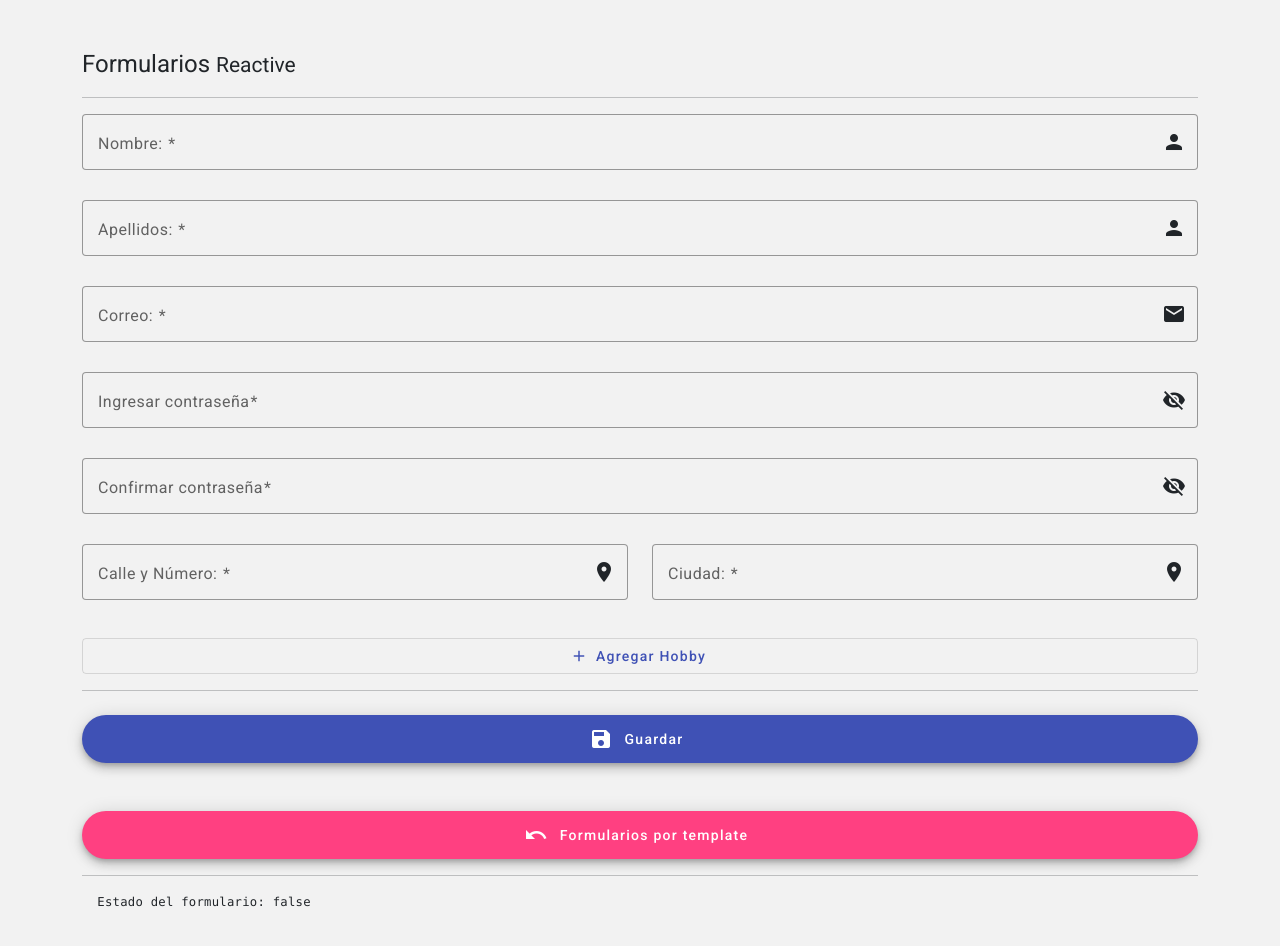
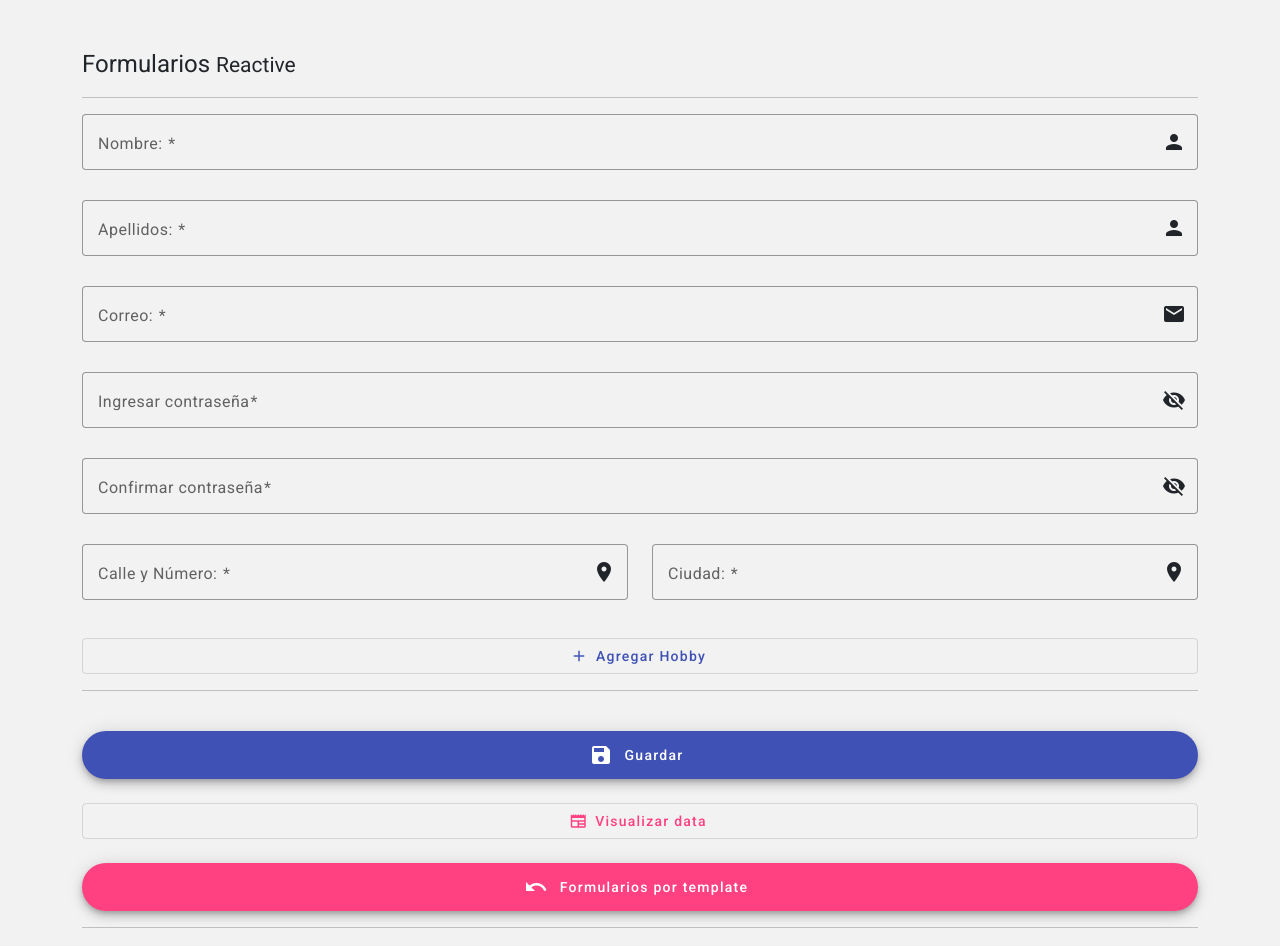
Before and after one commit to diegolin13/angular-forms, an Angular app: page / in a window 1280 px wide. Shown: the top 946 px of the page. Built offline with nearby package versions, Linux system fonts and the light colour scheme.

Commit message:
Se recibe data en componente para visuaizar data

```diff
--- a/src/app/app-routing.module.ts
+++ b/src/app/app-routing.module.ts
@@ -3,10 +3,12 @@ import { CommonModule } from '@angular/common';
 import { Routes, RouterModule } from '@angular/router';
 import { TemplateComponent } from './pages/template/template.component';
 import { ReactiveComponent } from './pages/reactive/reactive.component';
+import { DataReactiveComponent } from './pages/data-reactive/data-reactive.component';
 
 const routes: Routes = [
   {path: '', component: ReactiveComponent},
   {path: 'template', component: TemplateComponent},
+  {path: 'reactive-data', component: DataReactiveComponent},
   {path: '**', pathMatch: 'full', redirectTo: ''}
 ]
 
--- a/src/app/app.module.ts
+++ b/src/app/app.module.ts
@@ -8,12 +8,14 @@ import { AppRoutingModule } from './app-routing.module';
 import { BrowserAnimationsModule } from '@angular/platform-browser/animations';
 import { HttpClientModule } from '@angular/common/http';
 import { MaterialModule } from './material.module';
+import { DataReactiveComponent } from './pages/data-reactive/data-reactive.component';
 
 @NgModule({
   declarations: [
     AppComponent,
     TemplateComponent,
-    ReactiveComponent
+    ReactiveComponent,
+    DataReactiveComponent
   ],
   imports: [
     BrowserModule,
--- /dev/null
+++ b/src/app/pages/data-reactive/data-reactive.component.html
@@ -0,0 +1 @@
+<p>data-reactive works!</p>
--- /dev/null
+++ b/src/app/pages/data-reactive/data-reactive.component.ts
@@ -0,0 +1,21 @@
+import { Component, OnInit } from '@angular/core';
+import { ErrorsMessageService } from 'src/app/services/errors-message.service';
+import { ReactiveResponse } from 'src/interfaces/reactive-data.interface';
+
+@Component({
+  selector: 'app-data-reactive',
+  templateUrl: './data-reactive.component.html',
+  styleUrls: ['./data-reactive.component.css']
+})
+export class DataReactiveComponent implements OnInit {
+
+  public data: ReactiveResponse[] = [];
+
+  constructor(public dataService: ErrorsMessageService) {}
+  ngOnInit(): void {
+    this.data = this.dataService.data;
+    console.log(this.data);
+  }
+
+
+}
--- a/src/app/pages/reactive/reactive.component.html
+++ b/src/app/pages/reactive/reactive.component.html
@@ -110,15 +110,24 @@
 
     <button mat-fab extended color="primary"
             type="submit"
-            class="example-full-width mt-2">
+            class="example-full-width mt-4">
       <mat-icon>save</mat-icon>
       Guardar
+    </button>
+
+    <button mat-stroked-button
+            class="example-full-width mt-4"
+            type="button"
+            (click)="visualizar()"
+            color="accent">
+            <mat-icon>newspaper</mat-icon>
+            Visualizar data
     </button>
 
     <button mat-fab extended
             color="accent"
             type="button"
-            class="example-full-width mt-5"
+            class="example-full-width mt-4"
             (click)="navigateTemplate()">
       <mat-icon>undo</mat-icon>
       Formularios por template
--- a/src/app/pages/reactive/reactive.component.ts
+++ b/src/app/pages/reactive/reactive.component.ts
@@ -3,6 +3,7 @@ import { FormArray, FormBuilder, FormGroup, FormGroupDirective, Validators } fro
 import {Router} from '@angular/router';
 import { ErrorsMessageService } from 'src/app/services/errors-message.service';
 import { ValidatorsService } from 'src/app/services/validators.service';
+import { ReactiveResponse } from 'src/interfaces/reactive-data.interface';
 
 
 @Component({
@@ -14,6 +15,7 @@ export class ReactiveComponent {
 
   hide = true;
   form!: FormGroup;
+  savedData : ReactiveResponse[] = [];
 
   constructor(private router: Router,
               private fb: FormBuilder,
@@ -73,6 +75,7 @@ export class ReactiveComponent {
   guardar(formDirective: FormGroupDirective) {
     if (this.form.invalid)  return;
     console.log(this.form.value);
+    this.savedData.push(this.form.value);
     formDirective.resetForm();
     while (this.pasatiempos.length !== 0) {
       this.pasatiempos.removeAt(0)
@@ -80,6 +83,11 @@ export class ReactiveComponent {
     this.form.reset();
   }
 
+  visualizar() {
+    this.errorsMessages.data = this.savedData;
+    this.router.navigate(['/reactive-data']);
+  }
+
 
 
 }
--- a/src/app/services/errors-message.service.ts
+++ b/src/app/services/errors-message.service.ts
@@ -1,10 +1,13 @@
 import { Injectable } from '@angular/core';
 import { AbstractControl } from '@angular/forms';
+import { ReactiveResponse } from 'src/interfaces/reactive-data.interface';
 
 @Injectable({
   providedIn: 'root'
 })
 export class ErrorsMessageService {
+
+  public data: ReactiveResponse[] = [];
 
   getNombreErrors(nameControl : AbstractControl): string {
     if (nameControl.hasError('required')) {
```
Also changed, not shown: src/interfaces/reactive-data.interface.ts (added, +14 -0 lines), src/app/pages/data-reactive/data-reactive.component.css (added).
